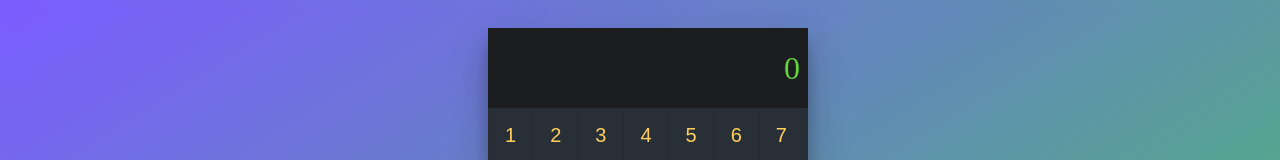
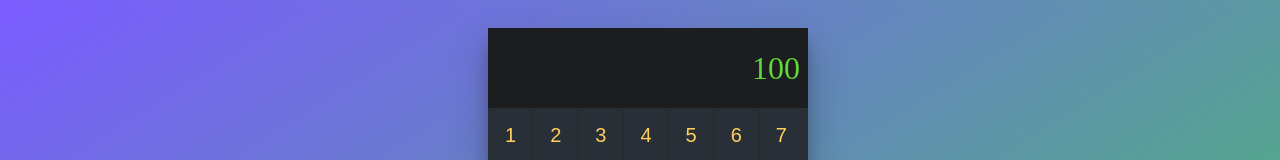
Before and after one commit to schtiell/ReactJS, a React (Create React App) app: page / in a window 1280 px wide. Shown: the top 160 px of the page. Built offline with nearby package versions, Linux system fonts and the light colour scheme.

Commit message:
Agregando validaciones por default a propiedades de un componente

```diff
--- a/src/App.jsx
+++ b/src/App.jsx
@@ -12,7 +12,7 @@ const App = () => {
     console.log('Renderizado del primer componente App.jsx')
     return (
         <main className="react-calculator">
-            <Result value={0} />
+            <Result valuer={0} />
             <div className="number">
                 <button>1</button>
                 <button>2</button>
--- a/src/components/Result.jsx
+++ b/src/components/Result.jsx
@@ -31,5 +31,10 @@ Result.propTypes = {
     value: Proptypes.number.isRequired
 }
 
+//Estableciendo valores por default cuando la propiedad no es enviada al componente desde el lugar donde es llamado
+Result.defaultProps = {
+    value: 100
+}
+
 //Exportación del componente
 export default Result
```
Also changed, not shown: 2 other files (tests, documents, lock files or other folders).
